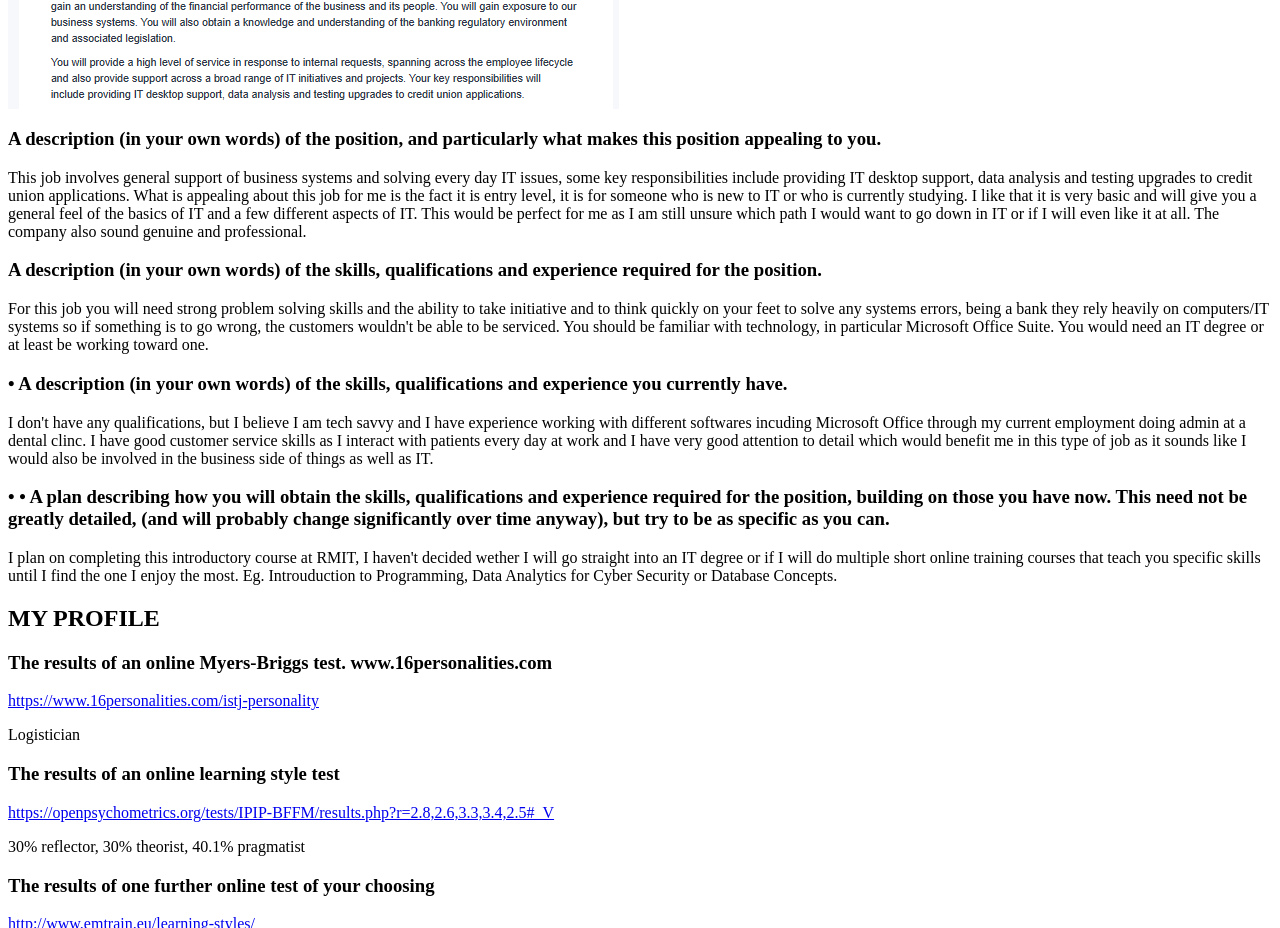
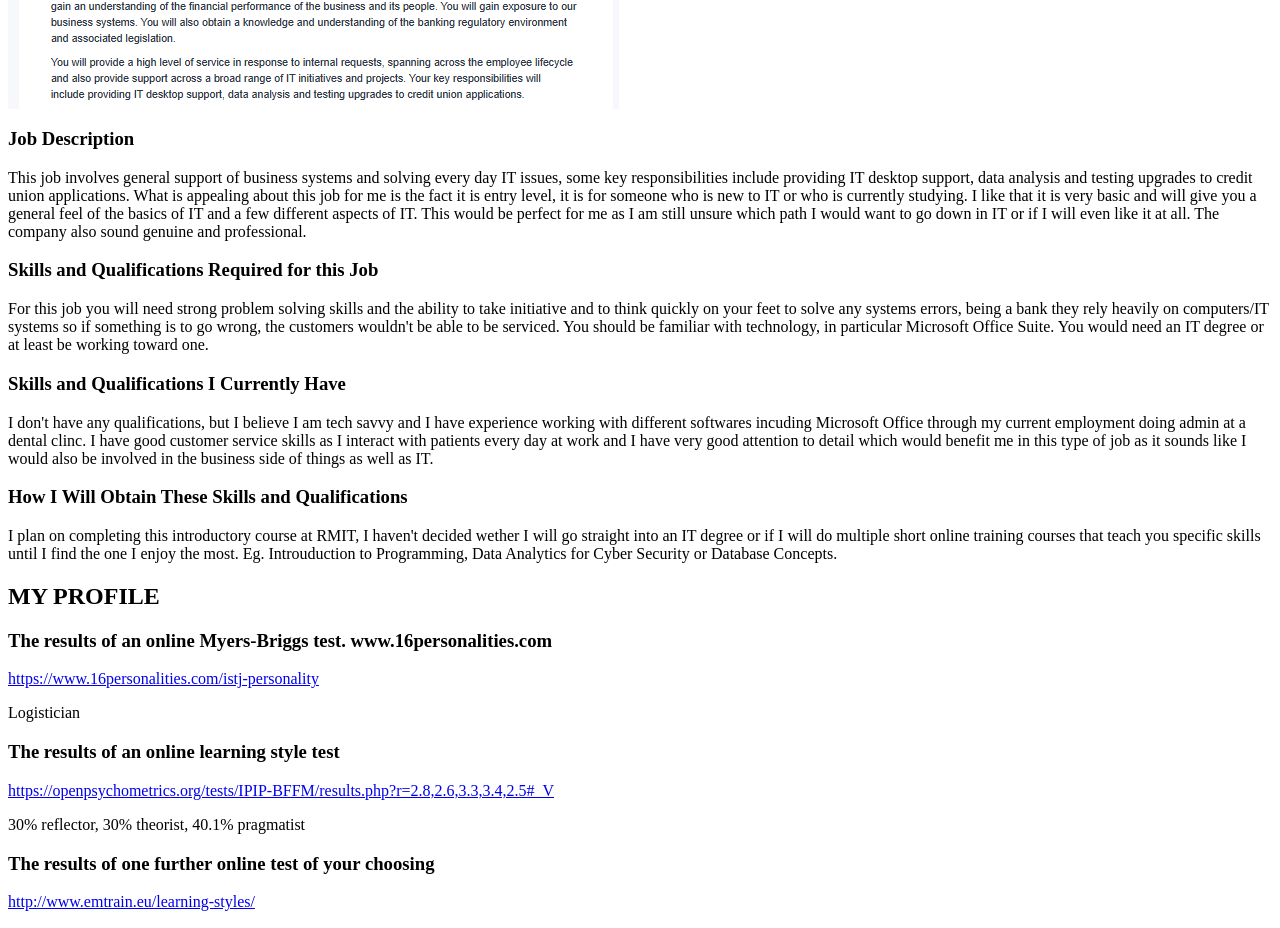
Before and after one commit to KatyaDF/Assignment-1, a plain HTML site: page index.html in a window 1280 px wide. Shown: the part 2977-3905 px from the top of the page. Drawn offline with Linux system fonts and the light colour scheme.

Commit message:
Add files via upload
Formatting Update

```diff
--- a/index.html
+++ b/index.html
@@ -55,16 +55,16 @@
                               <img src="Job Ad.png" alt="Job Ad"/>
 
 
-                              <h3>A description (in your own words) of the position, and particularly what makes this position appealing to you. </h3>
+                              <h3>Job Description</h3>
                               <p>This job involves general support of business systems and solving every day IT issues, some key responsibilities include providing IT desktop support, data analysis and testing upgrades to credit union applications. What is appealing about this job for me is the fact it is entry level, it is for someone who is new to IT or who is currently studying. I like that it is very basic and will give you a general feel of the basics of IT and a few different aspects of IT. This would be perfect for me as I am still unsure which path I would want to go down in IT or if I will even like it at all. The company also sound genuine and professional.</p>
 
-                              <h3>A description (in your own words) of the skills, qualifications and experience required for the position. </h3>
+                              <h3>Skills and Qualifications Required for this Job </h3>
                               <p>For this job you will need strong problem solving skills and the ability to take initiative and to think quickly on your feet to solve any systems errors, being a bank they rely heavily on computers/IT systems so if something is to go wrong, the customers wouldn't be able to be serviced. You should be familiar with technology, in particular Microsoft Office Suite. You would need an IT degree or at least be working toward one.</p>
 
-                              <h3>•	A description (in your own words) of the skills, qualifications and experience you currently have. </h3>
+                              <h3>Skills and Qualifications I Currently Have</h3>
                               <p>I don't have any qualifications, but I believe I am tech savvy and I have experience working with different softwares incuding Microsoft Office through my current employment doing admin at a dental clinc. I have good customer service skills as I interact with patients every day at work and I have very good attention to detail which would benefit me in this type of job as it sounds like I would also be involved in the business side of things as well as IT.</p>
 
-                              <h3>•	•	A plan describing how you will obtain the skills, qualifications and experience required for the position, building on those you have now. This need not be greatly detailed, (and will probably change significantly over time anyway), but try to be as specific as you can.</h3>
+                              <h3>How I Will Obtain These Skills and Qualifications</h3>
                               <p>I plan on completing this introductory course at RMIT, I haven't decided wether I will go straight into an IT degree or if I will do multiple short online training courses that teach you specific skills until I find the one I enjoy the most. Eg. Introuduction to Programming, Data Analytics for Cyber Security or Database Concepts.</p>
                         </article>
                 </div>
```
